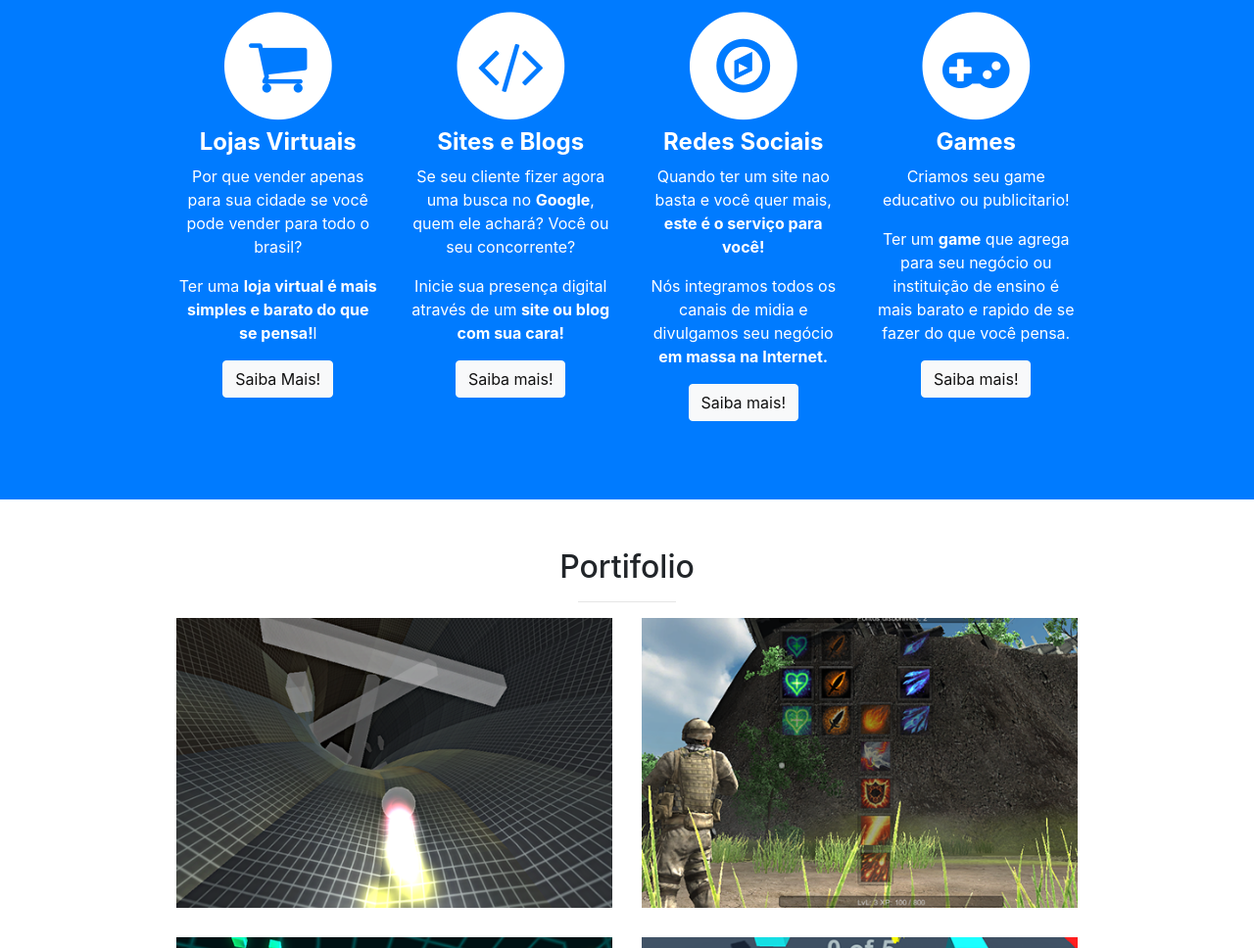
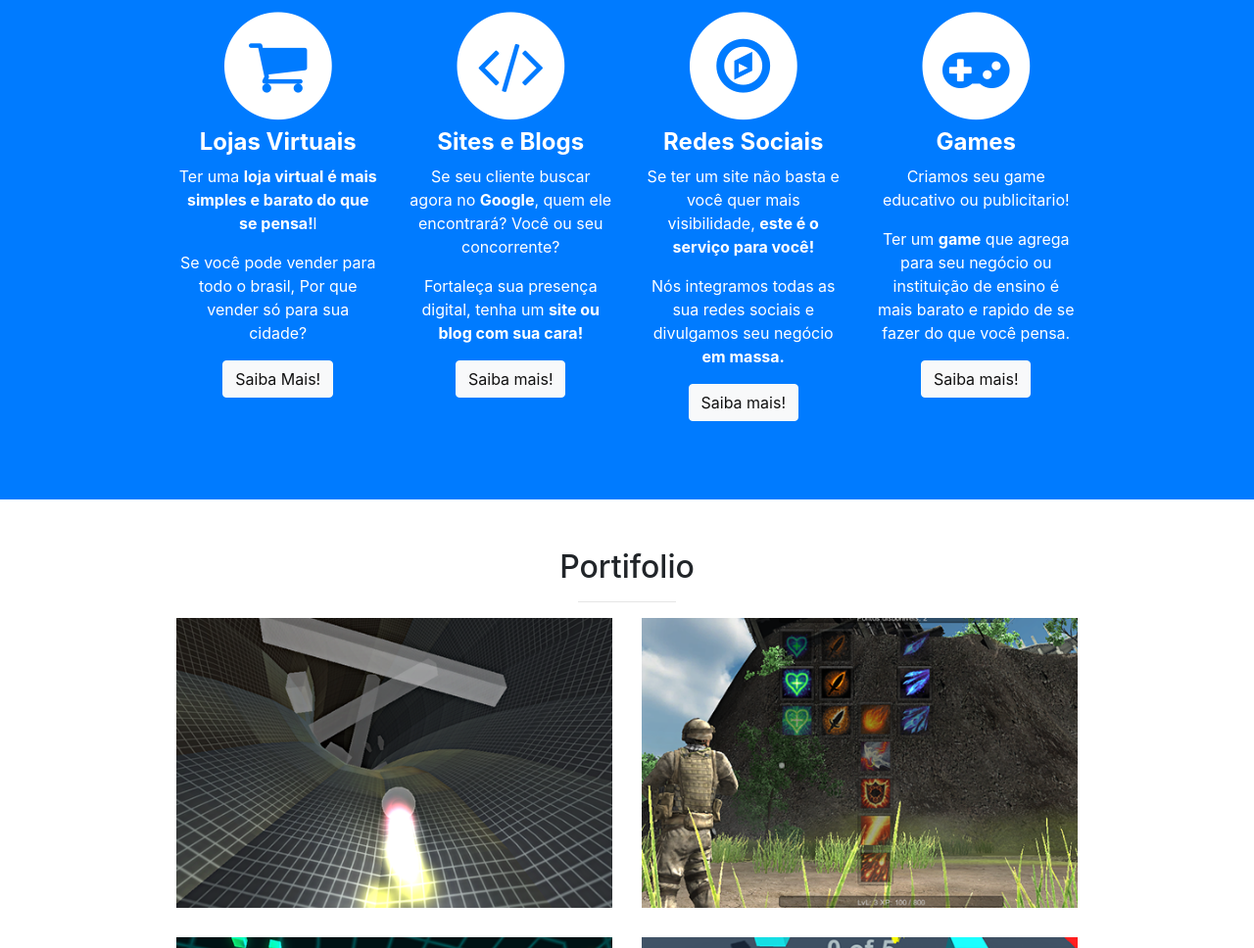
Before and after one commit to eeloib/eeloib.github.io, a website with bundled scripts: page SiteE2B/index.html in a window 1280 px wide. Shown: the part 1111-2079 px from the top of the page at 98% size. Built offline with nearby package versions, Linux system fonts and the light colour scheme.

Commit message:
change text

```diff
--- a/SiteE2B/index.html
+++ b/SiteE2B/index.html
@@ -93,8 +93,9 @@
                   <h4>
                     <strong>Lojas Virtuais</strong>
                   </h4>
-                  <p>Por que vender apenas para sua cidade se você pode vender para todo o brasil?</p>
                   <p>Ter uma <b>loja virtual é mais simples e barato do que se pensa!</b>l</p>
+                  <p>Se você pode vender para todo o brasil, Por que vender só para sua cidade?</p>
+
                   <a href="https://api.whatsapp.com/send?phone=5521980119897&text='Quero informações sobre lojas virtuais!'" class="btn btn-light">Saiba Mais!</a>
                 </div>
               </div>
@@ -107,8 +108,8 @@
                   <h4>
                     <strong>Sites e Blogs</strong>
                   </h4>
-                  <p>Se seu cliente fizer agora uma busca no <b>Google</b>, quem ele achará? Você ou seu concorrente?</p>
-                  <p>Inicie sua presença digital através de um <b>site ou blog com sua cara!</b></p>
+                  <p>Se seu cliente buscar agora no <b>Google</b>, quem ele encontrará? Você ou seu concorrente?</p>
+                  <p>Fortaleça sua presença digital, tenha um <b>site ou blog com sua cara!</b></p>
                   <a href="https://api.whatsapp.com/send?phone=5521980119897&text='Quero informações sobre sites'" class="btn btn-light">Saiba mais!</a>
                 </div>
               </div>
@@ -122,10 +123,10 @@
                     <strong>Redes Sociais</strong>
                   </h4>
                   <p>
-                    Quando ter um site nao basta e você quer mais, <b>este é o serviço para você!</b>
+                    Se ter um site não basta e você quer mais visibilidade, <b>este é o serviço para você!</b>
                   </p>
                   <p>
-                    Nós integramos todos os canais de midia e divulgamos seu negócio <b>em massa na Internet.</b>
+                    Nós integramos todas as sua redes sociais e divulgamos seu negócio <b>em massa.</b>
                   </p>
                   <a href="https://api.whatsapp.com/send?phone=5521980119897&text='Quero informações sobre redes sociais'" class="btn btn-light">Saiba mais!</a>
                 </div>
```
